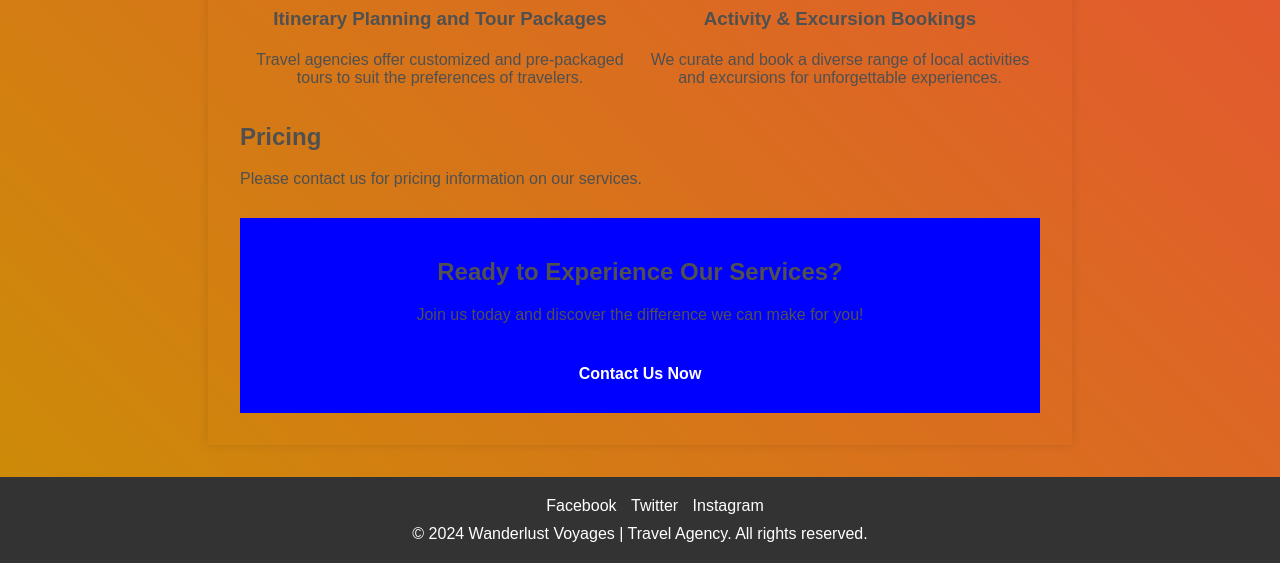
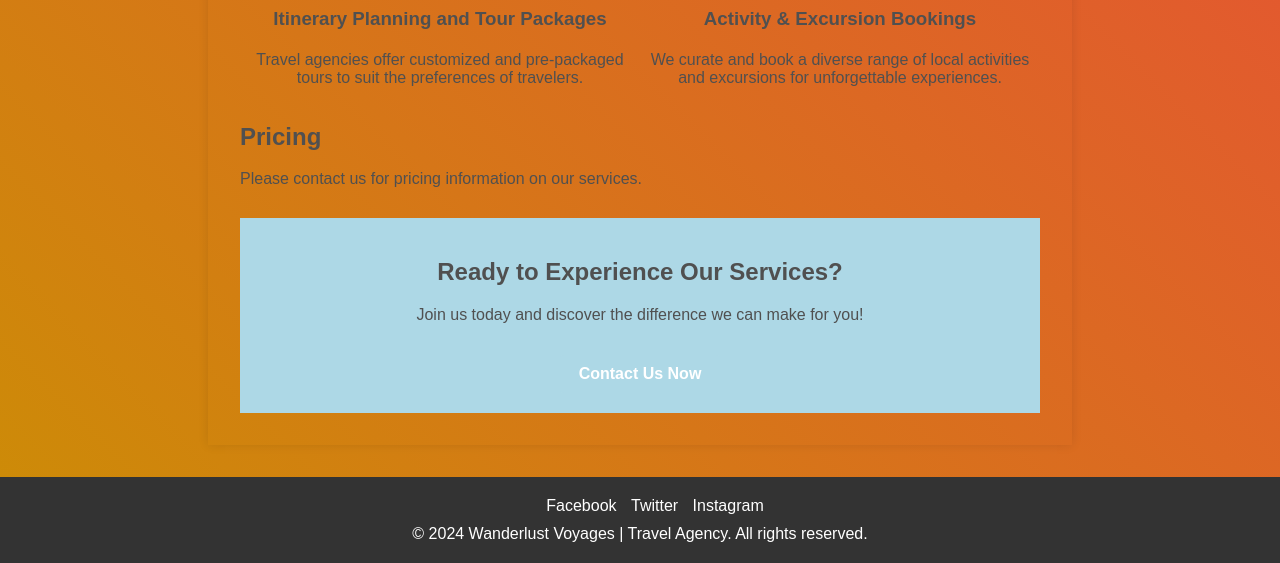
Before and after one commit to zakiashraf/F28WP-lab1, a plain HTML site: page week2/index.html in a window 1280 px wide. Shown: the part 1548-2111 px from the top of the page. Drawn offline with Linux system fonts and the light colour scheme.

Commit message:
Update style.css

```diff
--- a/week2/style.css
+++ b/week2/style.css
@@ -141,7 +141,7 @@ main h3 {
 .cta-container {
     text-align: center;
     padding: 20px;
-    background-color: #0000FF;
+    background-color: #ADD8E6;
     margin-top: 30px;
 
 }
@@ -149,7 +149,7 @@ main h3 {
 .cta-button {
    display: inline-block;
     padding: 10px 20px;
-    background-color: #0000FF;
+    background-color: #ADD8E6;
     color: #ffffff;
     text-decoration: none;
     border-radius: 5px;
@@ -159,7 +159,7 @@ main h3 {
 }
 
 .cta-button:hover {
-    background-color: #0000FF;
+    background-color: #ADD8E6;
 }
 
 /* Footer Styles */
```
